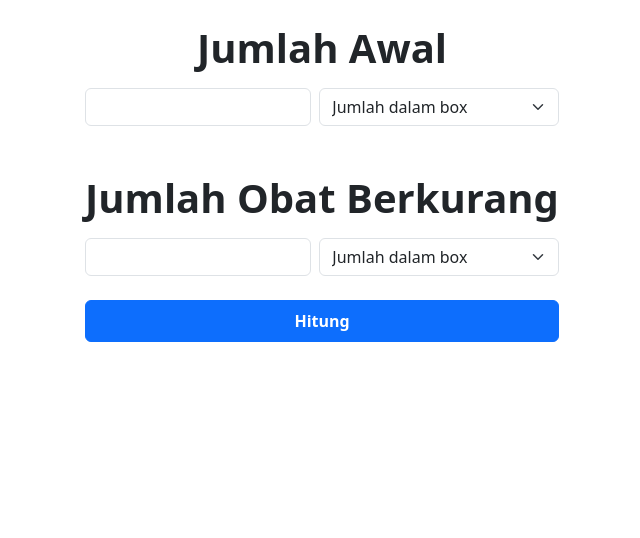
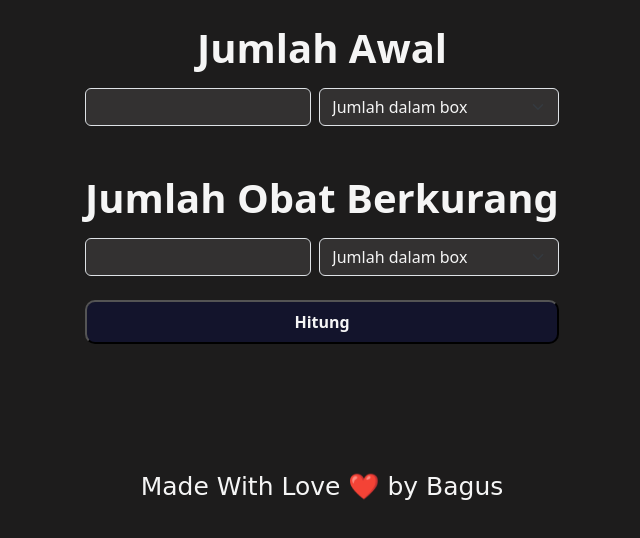
Before and after one commit to bagus320/KalkulatorStok, a plain HTML site: page index.html in a window 1280 px wide. Shown: the whole page, without its empty margins (318-958 px from the left). Drawn offline with nearby package versions, Linux system fonts and the light colour scheme; a web font is replaced by a local one.

Commit message:
change the style to dark-themed style

```diff
--- a/index.html
+++ b/index.html
@@ -9,6 +9,13 @@
       integrity="sha384-4bw+/aepP/YC94hEpVNVgiZdgIC5+VKNBQNGCHeKRQN+PtmoHDEXuppvnDJzQIu9"
       crossorigin="anonymous"
     />
+    <link rel="preconnect" href="https://fonts.googleapis.com" />
+    <link rel="preconnect" href="https://fonts.gstatic.com" crossorigin />
+    <link
+      href="https://fonts.googleapis.com/css2?family=Edu+SA+Beginner:wght@600&display=swap"
+      rel="stylesheet"
+    />
+    <link rel="stylesheet" href="style.css" />
 
     <title>Kalkulator Stok</title>
   </head>
@@ -19,8 +26,12 @@
       <div class="d-flex flex-column">
         <h1 class="text-center fw-bold">Jumlah Awal</h1>
         <div class="d-flex flex-row mt-2">
-          <input type="number" class="form-control me-2" id="initialValue" />
-          <select class="form-select" id="firstSelector">
+          <input
+            type="number"
+            class="form-control me-2 form-dark"
+            id="initialValue"
+          />
+          <select class="form-select form-dark" id="firstSelector">
             <option value="inBox">Jumlah dalam box</option>
             <option value="inStrip">Jumlah dalam strip</option>
             <option value="inTab">Jumlah dalam tablet</option>
@@ -30,26 +41,27 @@
         <div class="d-flex mt-2">
           <input
             type="number"
-            class="form-control rounded me-2"
+            class="form-control rounded me-2 form-dark"
             id="midValue"
           />
-          <select class="form-select" id="secondSelector">
+          <select class="form-select form-dark" id="secondSelector">
             <option value="inBox">Jumlah dalam box</option>
             <option value="inStrip">Jumlah dalam strip</option>
             <option value="inTab">Jumlah dalam tablet</option>
           </select>
         </div>
-        <button
-          type="button"
-          class="btn btn-primary fw-bold mt-4 py-2"
-          id="button"
-        >
+        <button type="button" class="special-btn fw-bold mt-4 py-2" id="button">
           Hitung
         </button>
         <div class="mt-5" id="result">
           <h5 id="boxAmount"></h5>
           <h5 id="stripAmount"></h5>
           <h5 id="tabAmount"></h5>
+        </div>
+        <div class="wm-container text-center mt-5">
+          <h4 class="text-center font-special mt-2 p-3">
+            Made With Love ❤️ by Bagus
+          </h4>
         </div>
       </div>
     </div>
--- /dev/null
+++ b/style.css
@@ -0,0 +1,48 @@
+.font-special {
+  font-family: "Edu SA Beginner", cursive;
+  font-size: 25px;
+  display: inline-block;
+  font-weight: 400;
+  font-size: 25px;
+  overflow: hidden;
+  white-space: nowrap;
+  width: 0;
+  animation: typing;
+  animation-duration: 4s;
+  animation-timing-function: steps(100, end);
+  animation-fill-mode: forwards;
+}
+@keyframes typing {
+  from {
+    width: 0;
+  }
+  to {
+    width: 100%;
+  }
+}
+:root {
+  --primary-wall: #1d1c1c;
+  --primary-background: #131212;
+  --secondary-color: #f5f5f5;
+  --input-color: #333131;
+  --text-color: #f5f5f5;
+  --border-color: #f5f5f5;
+}
+body {
+  background-color: var(--primary-wall);
+  color: var(--text-color);
+}
+.form-dark {
+  color: var(--text-color);
+  background-color: var(--input-color);
+}
+.special-btn {
+  border-radius: 10px;
+  background-color: #13142c;
+  color: var(--text-color);
+  transition: 0.3s ease-in-out;
+}
+.special-btn:hover {
+  background-color: #10e2e2;
+  color: #13142c;
+}
```
